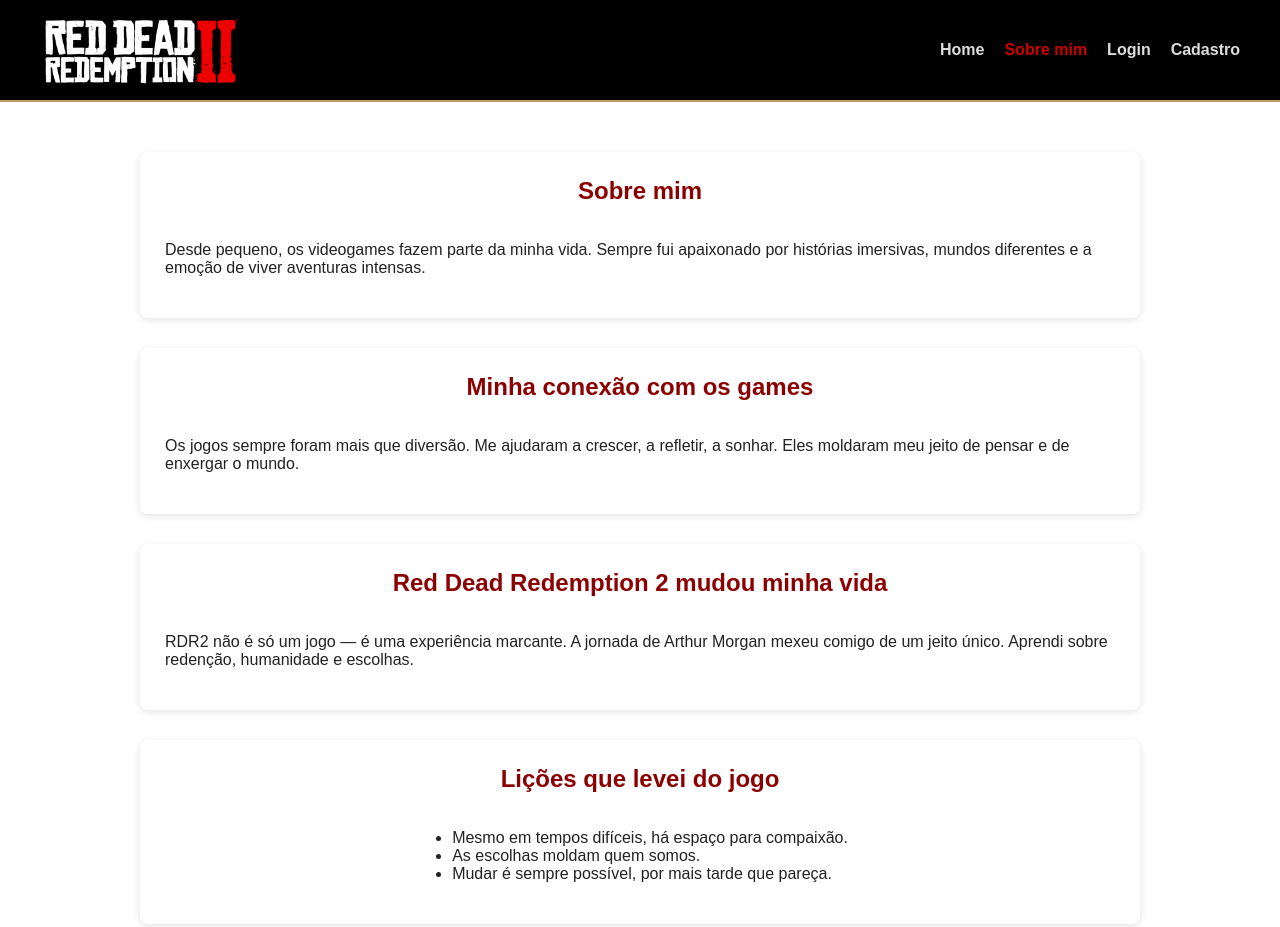
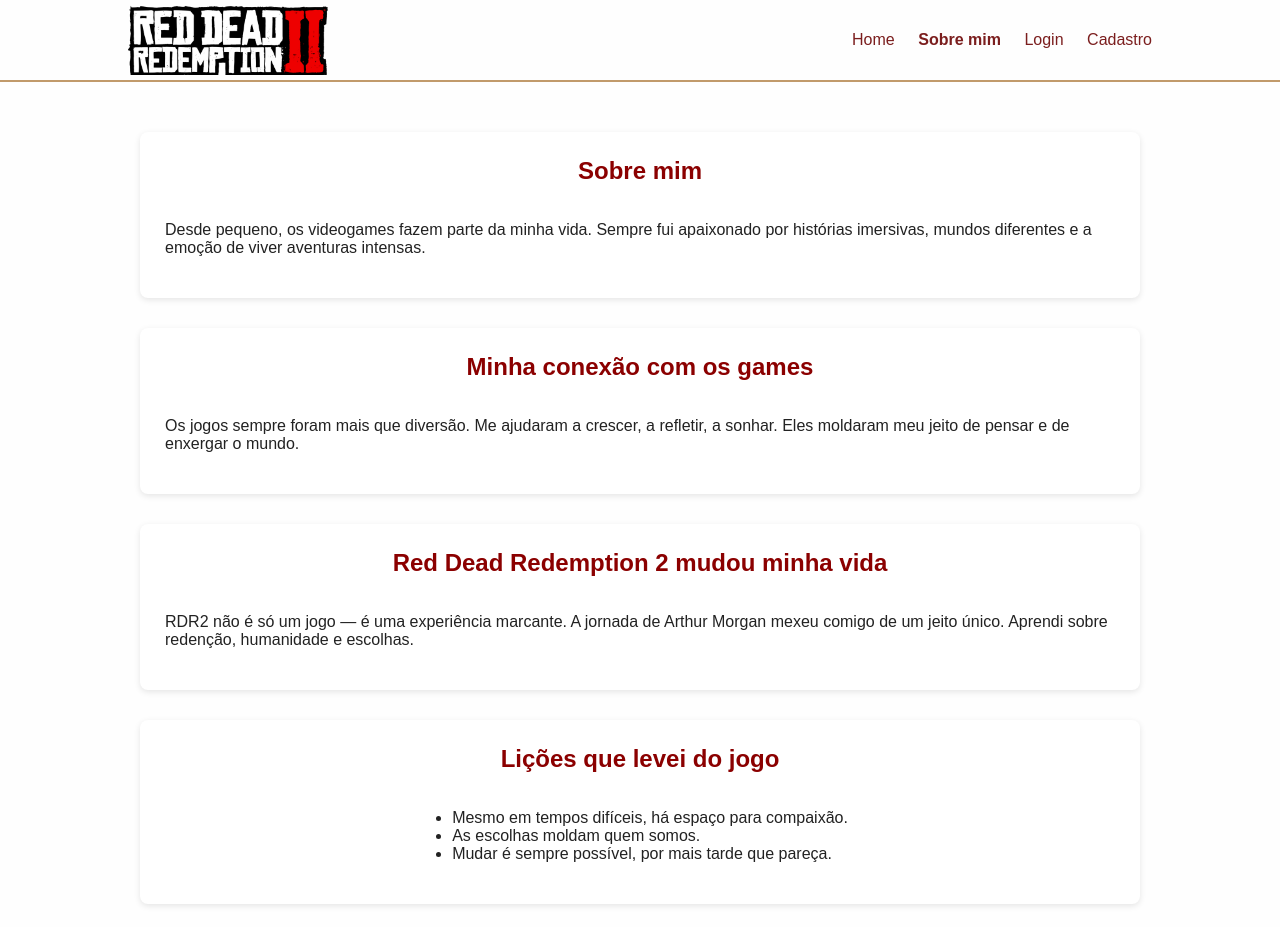
Before and after one commit to Ismael-Paiva/projeto-individual, a website: page site/public/sobre_mim.html in a window 1280 px wide. Shown: the top 927 px of the page. Drawn offline with Linux system fonts and the light colour scheme.

Commit message:
alterações no index

```diff
--- a/site/public/sobre_mim.html
+++ b/site/public/sobre_mim.html
@@ -3,7 +3,7 @@
 <head>
   <meta charset="UTF-8" />
   <meta name="viewport" content="width=device-width, initial-scale=1.0"/>
-  <title>Sobre Mim - RDR2 Fan</title>
+  <title>Red dead redemption 2 | Sobre Mim</title>
   <link rel="stylesheet" href="./css/estilo.css" />
   <link rel="icon" href="./assets/icon/icon01.webp">
   <style>
@@ -15,50 +15,6 @@
     }
 
     /* HEADER + NAVBAR sem quebra de linha */
-    .header {
-      background-color: #000;
-      padding: 10px 0;
-      white-space: nowrap;
-      overflow-x: auto;
-    }
-
-    .header .container {
-      display: flex;
-      justify-content: space-between;
-      align-items: center;
-      width: 100%;
-      max-width: 1200px;
-      margin: auto;
-      padding: 0 20px;
-    }
-
-    .navbar {
-      display: flex;
-      flex-wrap: nowrap;
-      list-style: none;
-      margin: 0;
-      padding: 20px 0;
-      gap: 10px;
-    }
-
-    .navbar li {
-      display: inline;
-    }
-
-    .navbar a {
-      color: #ddd;
-      text-decoration: none;
-      font-weight: bold;
-      transition: color 0.2s;
-    }
-
-    .navbar a:hover {
-      color: #fff;
-    }
-
-    .navbar .agora {
-      color: #c00;
-    }
 
     /* CONTEÚDO PRINCIPAL */
     .main {
@@ -118,7 +74,7 @@
   <!-- NAVBAR -->
   <div class="header">
     <div class="container">
-      <div class="titulo"></div>
+      <div class="titulo" onclick="home()"></div>
       <ul class="navbar">
         <li><a href="index.html">Home</a></li>
         <li><a href="sobre_mim.html" class="agora">Sobre mim</a></li>
@@ -166,3 +122,8 @@
   </div>
 </body>
 </html>
+<script>
+  function home(){
+    window.location = "index.html";
+    }
+</script>
```
Also changed, not shown: site/public/cadastro.html (+4 -1 lines), site/public/login.html (+5 -3 lines).
